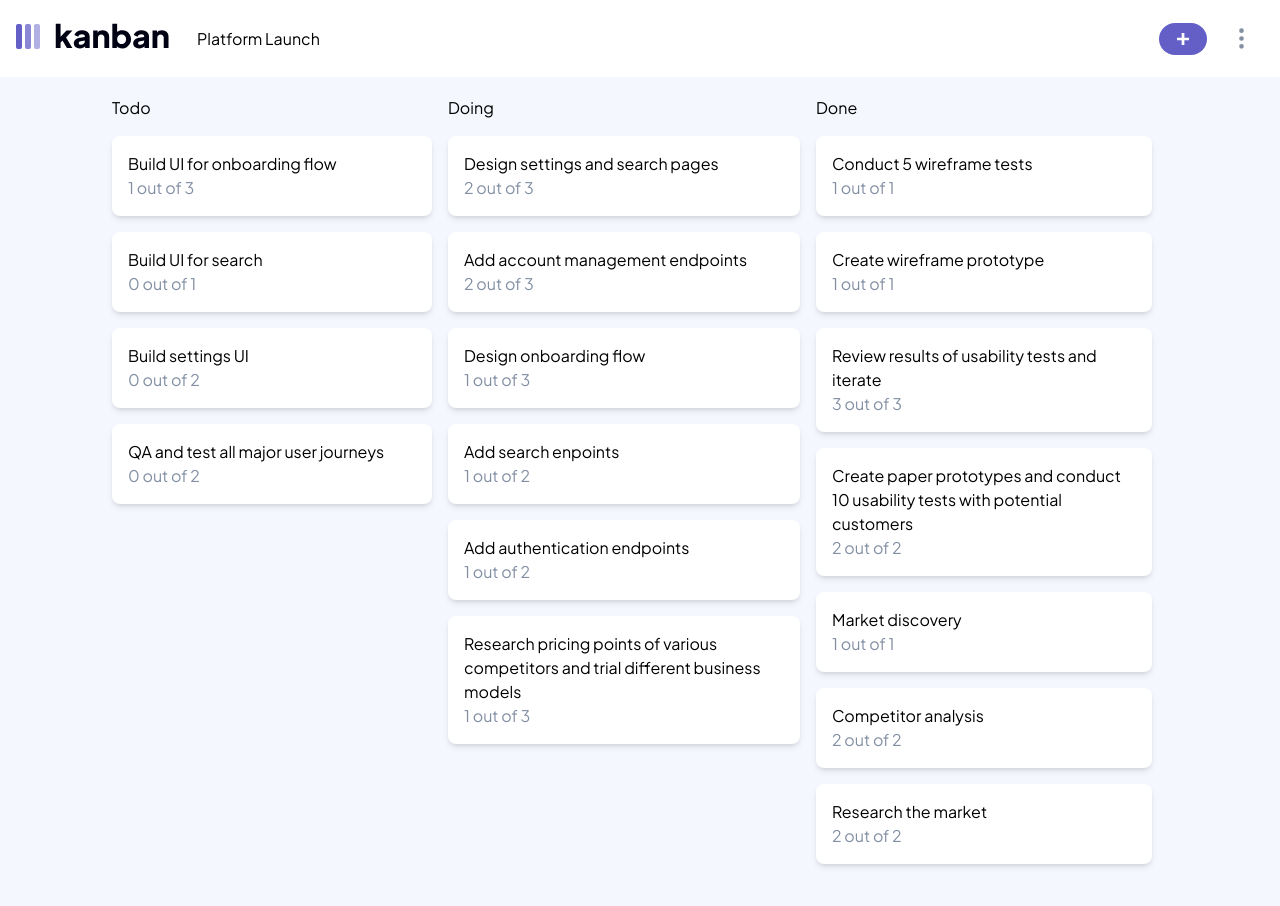
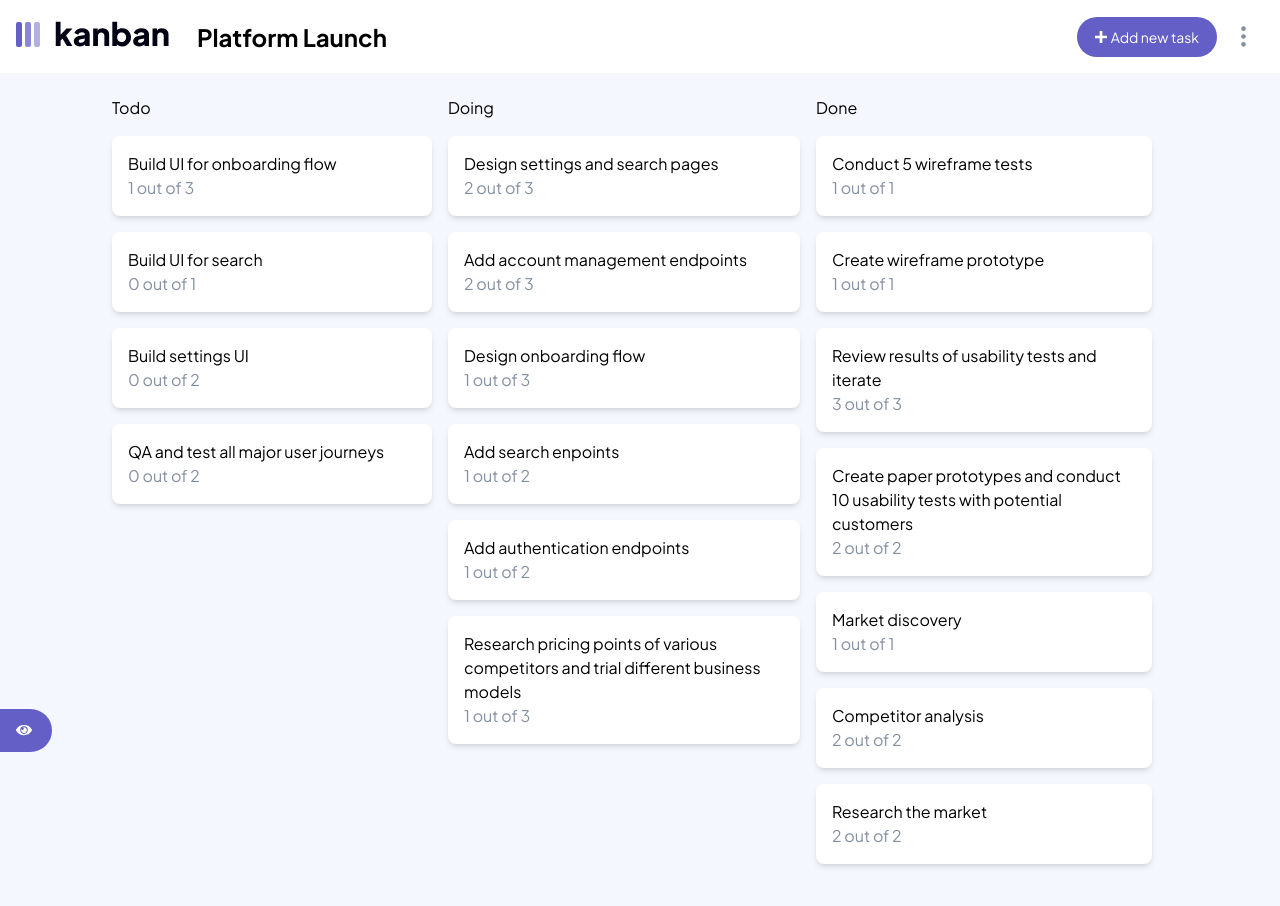
Before and after one commit to Dmitriy24S/task-management-app, a Next.js app: page / in a window 1280 px wide. Shown: the top 906 px of the page. Built offline with nearby package versions, Linux system fonts and the light colour scheme.

Commit message:
feat: :lipstick: add show sidebar button to main, update header style: font weight/size, spacings, add plus svg

```diff
--- a/src/components/Board/Boards.tsx
+++ b/src/components/Board/Boards.tsx
@@ -1,5 +1,6 @@
 import { Transition } from "@headlessui/react";
 import React from "react";
+import ShowSidebarSVG from "../../assets/icons/sidebar-show.svg";
 import { Board, BoardColumns, BoardSubTasks, BoardTasks } from "../../types";
 import BoardSidebar from "../Sidemenu/BoardSidebar";
 import BoardColumn from "./BoardColumn";
@@ -33,14 +34,26 @@ const Boards = ({
         boardsData={boardsData}
         selectedBoard={selectedBoard}
       />
+      {/* Open sidebar desktop */}
+      {/* {!isBoardMenuOpen && ( )} */}
+      <button
+        aria-label="show sidebar menu"
+        className={`${
+          isBoardMenuOpen ? "invisible opacity-0 duration-300" : "visible opacity-100 duration-700"
+        } fixed left-0 bottom-12 z-10 flex rounded-r-full bg-[#635FC7] p-4 pr-5 transition-opacity  hover:bg-[#736fe6]`}
+        onClick={() => setIsBoardMenuOpen(true)}
+      >
+        <ShowSidebarSVG />
+      </button>
+
       {/* Main board container list */}
       <section
         // className={`${
         //   isBoardMenuOpen ? "translate-x-[320px]" : "translate-x-0"
         // } relative min-h-full w-full bg-[#F4F7FD] p-4 transition-transform duration-300 dark:bg-[#20212C] dark:text-white`}
-        className={`main-container relative min-h-full w-full overflow-x-auto bg-[#F4F7FD] px-4 pb-24 pt-24 transition-transform duration-300 dark:bg-[#20212C] dark:text-white`}
+        className={`main-container relative min-h-full w-full overflow-x-auto bg-[#F4F7FD] px-6 pb-24 pt-24 transition-transform duration-300 dark:bg-[#20212C] dark:text-white`}
       >
-        <div className="board-list mx-auto grid w-11/12 grid-flow-col justify-center gap-4 px-4">
+        <div className="board-list mx-auto grid w-11/12 grid-flow-col justify-center gap-4">
           {/* // ?  mr-40 margin right for spacing on horizontal right scroll? */}
           {/* Boards columns */}
           {selectedBoard.columns.map((column: BoardColumns, index: number) => {
--- a/src/components/Board/Subtasks.tsx
+++ b/src/components/Board/Subtasks.tsx
@@ -1,5 +1,5 @@
 import React from "react";
-import { BoardSubTasks, BoardTasks } from "../types";
+import { BoardSubTasks, BoardTasks } from "../../types";
 
 interface SubtasksProps {
   task: BoardTasks;
--- a/src/components/Header/Header.tsx
+++ b/src/components/Header/Header.tsx
@@ -34,13 +34,13 @@ const Header = ({ isBoardMenuOpen, setIsBoardMenuOpen, darkTheme, selectedBoard
           </div>
           {/* Active board name / open/close sidebar menu */}
           <button
-            className="flex items-center gap-1 focus:outline-offset-2 focus-visible:outline-offset-2"
+            className="flex items-center gap-1 text-2xl font-bold focus:outline-offset-2 focus-visible:outline-offset-2"
             onClick={() => setIsBoardMenuOpen(!isBoardMenuOpen)}
           >
             {selectedBoard.name} <FaChevronDown fill="#635FC7" className="sm:hidden" />
           </button>
         </div>
-        <div className="header-right flex items-center gap-3">
+        <div className="header-right flex items-center gap-1.5">
           <HeaderAddTaskButton />
           <HeaderMoreInfoButton />
         </div>
--- a/src/components/Header/HeaderAddTaskButton.tsx
+++ b/src/components/Header/HeaderAddTaskButton.tsx
@@ -5,9 +5,10 @@ const HeaderAddTaskButton = () => {
   return (
     <button
       aria-label="add task"
-      className="flex items-center rounded-3xl bg-[#635FC7] py-2.5 px-4.5 focus:outline-offset-2 focus-visible:outline-offset-2"
+      className="flex items-center rounded-3xl bg-[#635FC7] py-2.5 px-4.5 hover:bg-[#6e6adf] focus:outline-offset-2 focus-visible:outline-offset-2"
     >
       <Image src="/assets/icons/icon-add-task-mobile.svg" height={12} width={12} alt="" />
+      <span className="ml-1 hidden text-sm text-white sm:flex">Add new task</span>
     </button>
   );
 };
--- a/src/components/Header/HeaderMoreInfoButton.tsx
+++ b/src/components/Header/HeaderMoreInfoButton.tsx
@@ -3,7 +3,7 @@ import { BsThreeDotsVertical } from "react-icons/bs";
 
 const HeaderMoreInfoButton = () => {
   return (
-    <button aria-label="options menu" className=" flex items-center py-2.5 px-2.5">
+    <button aria-label="options menu" className=" flex items-center p-2">
       <BsThreeDotsVertical fontSize={25} fill="#828fa3" />
     </button>
   );
--- a/src/components/Sidemenu/BoardSidebar.tsx
+++ b/src/components/Sidemenu/BoardSidebar.tsx
@@ -1,6 +1,7 @@
 import Image from "next/image";
 import React from "react";
 // import { ReactComponent as HideSidebarSVG } from "../../assets/icons/sidebar-hide.svg";
+import PlusSvg from "../../assets/icons/icon-add-task-mobile.svg";
 import HideSidebarSVG from "../../assets/icons/sidebar-hide.svg";
 import { Board } from "../../types";
 import SidebarMenuListItem from "./SidebarMenuListItem";
@@ -39,7 +40,7 @@ const BoardSidebar = ({
               // "flex sm:w-[320px] sm:border-r sm:border-gray-200 dark:sm:border-gray-700"
               "flex sm:w-full sm:border-r sm:border-gray-200 dark:sm:border-gray-700"
             : "invisible sm:flex sm:w-0"
-        } menu-container absolute right-0 left-0 z-20 mx-auto mt-20 max-w-[20rem]  overflow-x-hidden rounded-md bg-white fill-[#828FA3] text-[#828FA3] transition-[width] duration-300 ease-in-out dark:bg-[#2B2C37] sm:relative sm:z-10 sm:mt-0 sm:rounded-none sm:pt-20`}
+        } menu-container fixed right-0 left-0 z-20 mx-auto mt-20 max-w-[20rem]  overflow-x-hidden rounded-md bg-white fill-[#828FA3] text-[#828FA3] transition-[width] duration-300 ease-in-out dark:bg-[#2B2C37] sm:relative sm:z-10 sm:mt-0 sm:rounded-none sm:pt-20`}
       >
         {/* sm:min-h-full */}
         {/* max-h-screen */}
@@ -85,7 +86,11 @@ const BoardSidebar = ({
                 </svg>
               </div>
             </span>
-            <span className="mr-1 pb-1">+</span> Create New Board
+            {/* <span className="mr-1 pb-1">+</span>  */}
+            {/* <Image src="/assets/icons/icon-add-task-mobile.svg" height={12} width={12} alt="" /> */}
+            {/* <PlusSvg className="mr-1 fill-white" /> */}
+            <PlusSvg className="mr-1 fill-[#6f6de0] text-[#6f6de0] group-hover:fill-[#6f6de0]" />
+            Create New Board
           </button>
           {/* Theme toggle */}
           <ThemeToggle darkTheme={darkTheme} setDarkTheme={setDarkTheme} />
```
Also changed, not shown: src/assets/icons/icon-add-task-mobile.svg.
